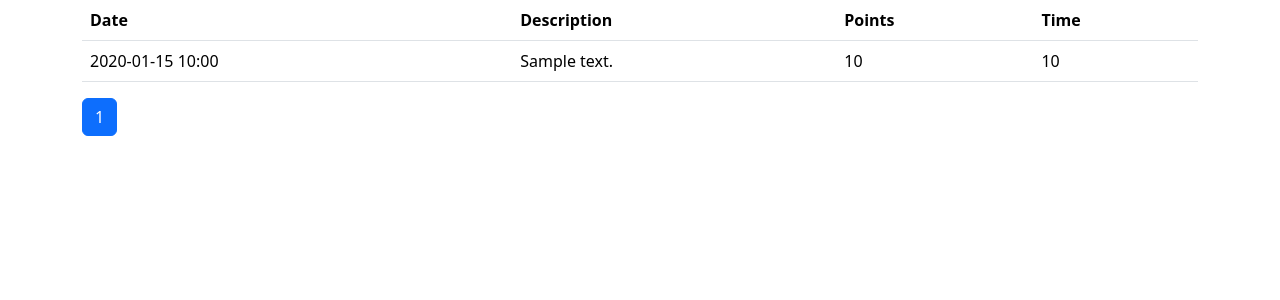
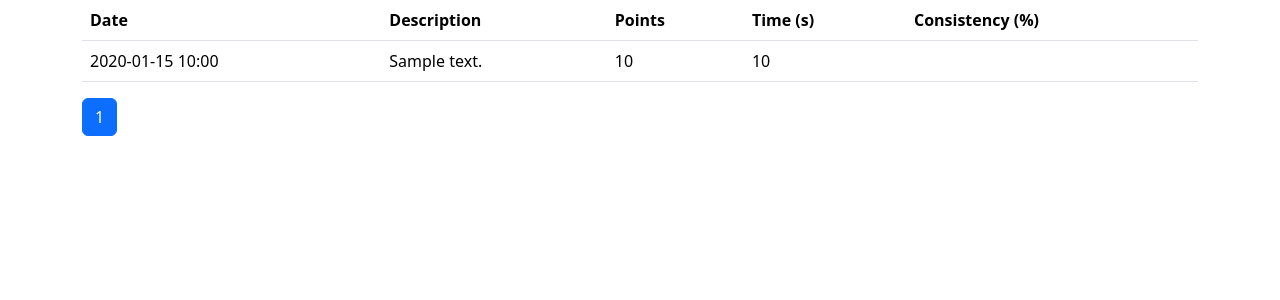
Before and after one commit to ptrktn/shotrecord, a Flask app: page /series in a window 1280 px wide. Shown: the part 59-359 px from the top of the page. Run offline with Flask 3, Linux system fonts and the light colour scheme; a user stored in the database is signed in; tables that the repository leaves empty hold one stand-in row (values such as "Sample post"); parts of the project's set-up code (start-up, migrations or seed data) failed here and were passed over.

Commit message:
Add consistency column

```diff
--- a/templates/series.html
+++ b/templates/series.html
@@ -22,7 +22,8 @@
         <th>Date</th>
         <th>Description</th>
         <th>Points</th>
-        <th>Time</th>
+        <th>Time (s)</th>
+        <th>Consistency (%)</th>
       </tr>
     </thead>
     <tbody id="data-table-body">
@@ -63,6 +64,7 @@
       row.insertCell().textContent = item.description;
       row.insertCell().textContent = item.total_points;
       row.insertCell().textContent = item.total_t;
+      row.insertCell().textContent = item.consistency;
     });
   }
 
```
